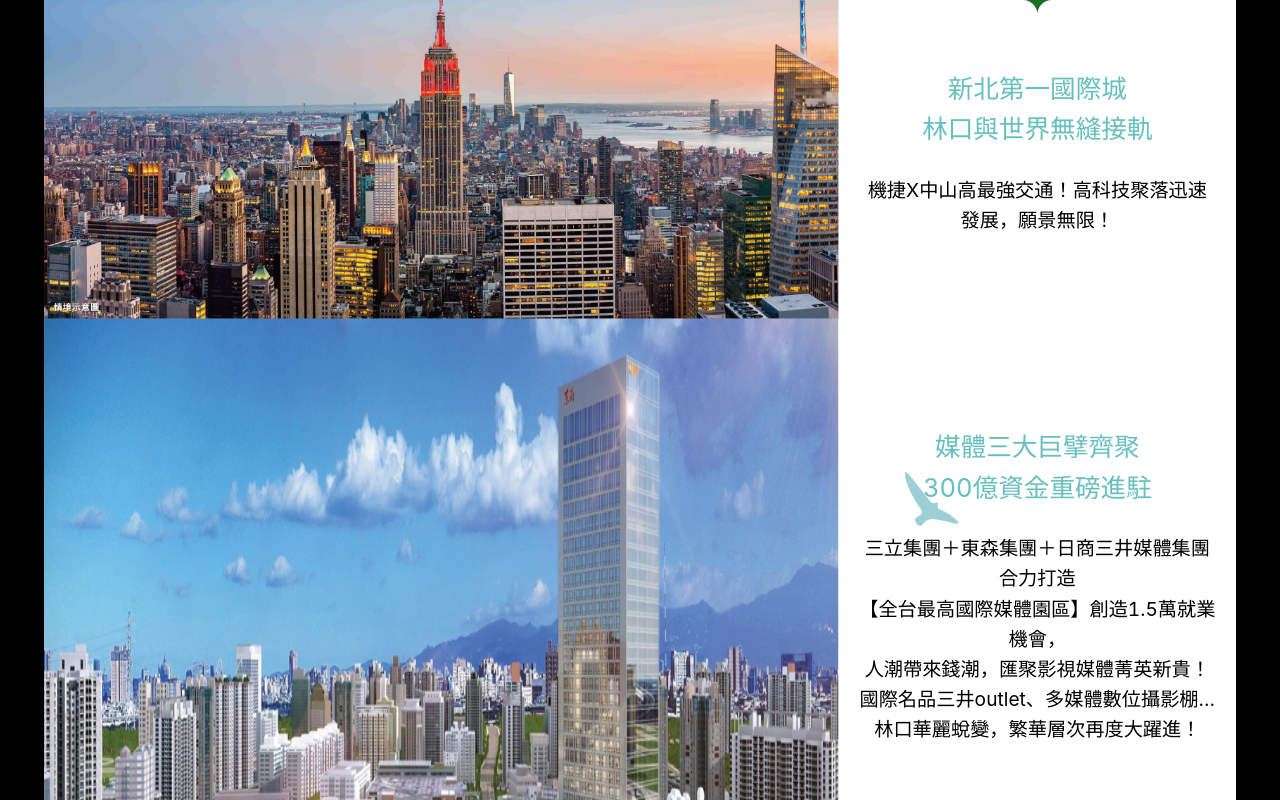
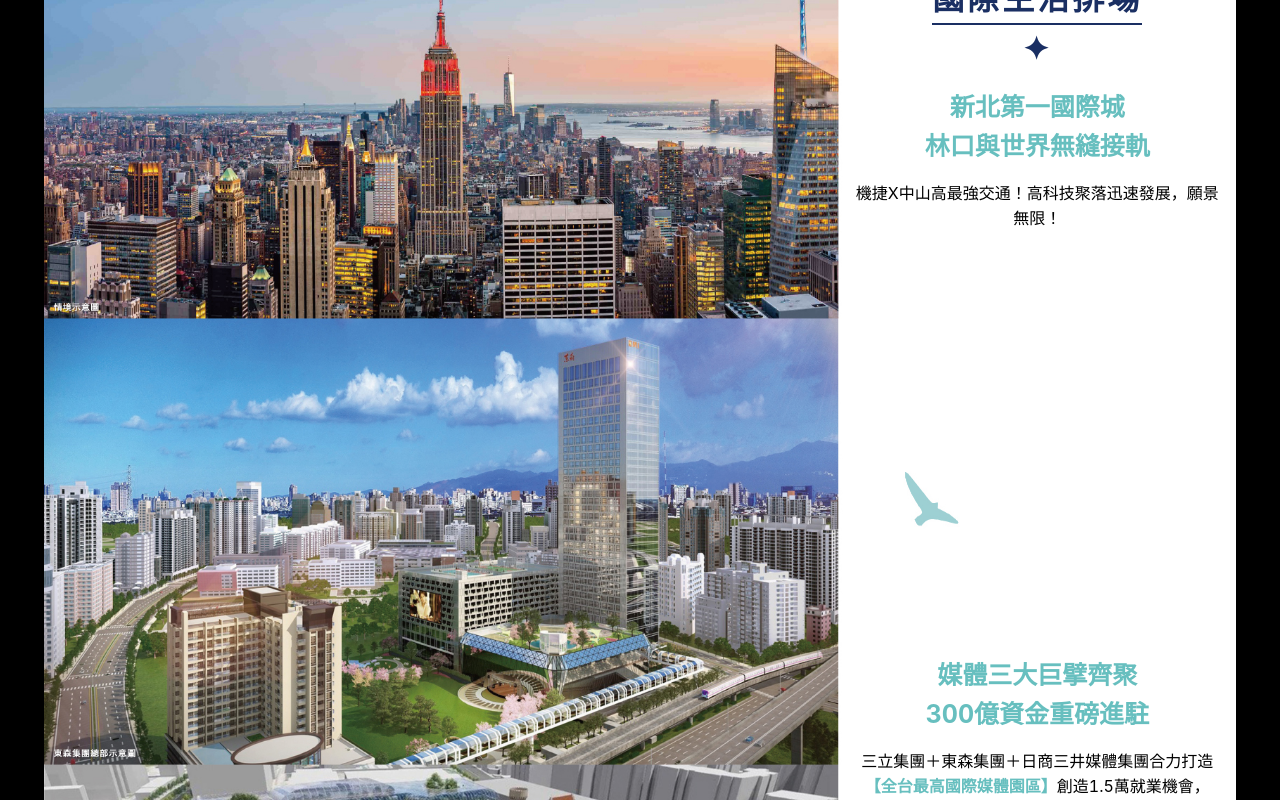
Before and after one commit to Tuna-Shih/lanhai, a React app: page / in a window 1280 px wide. Shown: the part 1020-1820 px from the top of the page. Built offline with nearby package versions, Linux system fonts and the light colour scheme.

Commit message:
feat: animationless

```diff
--- a/package.json
+++ b/package.json
@@ -51,6 +51,7 @@
     "react-app-polyfill": "^1.0.6",
     "react-dev-utils": "^10.2.1",
     "react-dom": "^16.13.1",
+    "react-visibility-sensor": "^5.1.1",
     "resolve": "1.15.0",
     "resolve-url-loader": "3.1.1",
     "sass-loader": "8.0.2",
--- a/src/App.js
+++ b/src/App.js
@@ -4,98 +4,178 @@ import 'antd/dist/antd.css';
 import './App.less';
 import FormList from './formList.js';
 import { v4 as uuidv4 } from 'uuid';
+import VisibilitySensor from 'react-visibility-sensor';
 
 const { Header, Content, Footer } = Layout;
 const { Link } = Anchor;
 
+const onChange = isVisible => {
+  console.log('Element is now %s', isVisible ? 'visible' : 'hidden');
+};
 const someImages = [
   {
+    id: uuidv4(),
     leftImages: [require('./leftImages/1.jpg')],
     rightImages: [require('./rightImages/1.jpg')],
-    title: ['國際生活排場', '✦'],
-    subTitle: ['新北第一國際城', '林口與世界無縫接軌'],
-    article: ['機捷X中山高最強交通！高科技聚落迅速發展，願景無限！']
+    title: ['國際生活排場', '✦'].map(text => ({
+      id: uuidv4(),
+      text
+    })),
+    subTitle: ['新北第一國際城', '林口與世界無縫接軌'].map(text => ({
+      id: uuidv4(),
+      text
+    })),
+    article: ['機捷X中山高最強交通！高科技聚落迅速發展，願景無限！'].map(
+      text => ({
+        id: uuidv4(),
+        text
+      })
+    )
   },
   {
+    id: uuidv4(),
     leftImages: [require('./leftImages/2.jpg'), require('./leftImages/3.jpg')],
     rightImages: [
       require('./rightImages/2.jpg'),
       require('./rightImages/3.jpg')
     ],
-    title: [''],
-    subTitle: ['媒體三大巨擘齊聚', '300億資金重磅進駐'],
+    title: [].map(text => ({
+      id: uuidv4(),
+      text
+    })),
+    subTitle: ['媒體三大巨擘齊聚', '300億資金重磅進駐'].map(text => ({
+      id: uuidv4(),
+      text
+    })),
     article: [
       '三立集團＋東森集團＋日商三井媒體集團合力打造',
-      '【全台最高國際媒體園區】創造1.5萬就業機會，',
+      ['【全台最高國際媒體園區】', '創造1.5萬就業機會，'].map(txt => ({
+        id: uuidv4(),
+        txt
+      })),
       '人潮帶來錢潮，匯聚影視媒體菁英新貴！',
       '國際名品三井outlet、多媒體數位攝影棚…',
       '林口華麗蛻變，繁華層次再度大躍進！'
-    ]
+    ].map(text => ({
+      id: uuidv4(),
+      text
+    }))
   },
   {
+    id: uuidv4(),
     leftImages: [require('./leftImages/4.jpg')],
     rightImages: [require('./rightImages/4.jpg')],
-    title: ['高速交通網', '✦'],
-    subTitle: ['機捷線上含金量最高A9站', '國門速速切換'],
+    title: ['高速交通網', '✦'].map(text => ({
+      id: uuidv4(),
+      text
+    })),
+    subTitle: ['機捷線上含金量最高A9站', '國門速速切換'].map(text => ({
+      id: uuidv4(),
+      text
+    })),
     article: [
       '機捷時速110里承載國門幸福！',
       '自2017開通後串接桃園國際機場、',
       '北北桃核心圈，創造林口巨觀移民風潮！',
       '一卡皮箱輕鬆走跳國際，365天展望世界輕鬆穿梭，',
       '全台最具國際檔次世界城市就在這！'
-    ]
+    ].map(text => ({
+      id: uuidv4(),
+      text
+    }))
   },
   {
+    id: uuidv4(),
     leftImages: [require('./leftImages/5.jpg'), require('./leftImages/6.jpg')],
     rightImages: [
       require('./rightImages/5.jpg'),
       require('./rightImages/6.jpg')
     ],
-    title: ['國際購物城', '✦'],
-    subTitle: ['雙影城雙百貨', '直抵繁華時尚赴宴'],
+    title: ['國際購物城', '✦'].map(text => ({
+      id: uuidv4(),
+      text
+    })),
+    subTitle: ['雙影城雙百貨', '直抵繁華時尚赴宴'].map(text => ({
+      id: uuidv4(),
+      text
+    })),
     article: [
       '三井二期再開發，佔地2.75公頃！',
       '與一期共同複製北市信義商圈繁榮盛景，',
       '時尚採購由你獨享；威秀＋國賓雙影城，',
       '下班輕鬆來部午夜場，搶第一手院線，享樂絕不打烊！'
-    ]
+    ].map(text => ({
+      id: uuidv4(),
+      text
+    }))
   },
   {
+    id: uuidv4(),
     leftImages: [require('./leftImages/7.jpg')],
     rightImages: [require('./rightImages/7.jpg')],
-    title: ['林口運動中心', '✦'],
-    subTitle: ['林口3000㎡最新雲端智能運動中心！'],
+    title: ['林口運動中心', '✦'].map(text => ({
+      id: uuidv4(),
+      text
+    })),
+    subTitle: ['林口3000㎡最新雲端智能運動中心！'].map(text => ({
+      id: uuidv4(),
+      text
+    })),
     article: [
       '2019年啟用，創造林口健康風潮，符奧運賽事標準的',
       '空氣槍練習空間、雲端智慧記錄運動歷程、科技連線競賽功能，',
       '最新最多元設備讓健康自然跟你走！'
-    ]
+    ].map(text => ({
+      id: uuidv4(),
+      text
+    }))
   },
   {
+    id: uuidv4(),
     leftImages: [require('./leftImages/8.jpg')],
     rightImages: [require('./rightImages/8.jpg')],
-    title: ['看山看海 繁華享清境', '✦'],
-    subTitle: ['林口稀有城市海景，獻給懂生活的您'],
+    title: ['看山看海 繁華享清境', '✦'].map(text => ({
+      id: uuidv4(),
+      text
+    })),
+    subTitle: ['林口稀有城市海景，獻給懂生活的您'].map(text => ({
+      id: uuidv4(),
+      text
+    })),
     article: [
       '居城市中心難得見山海美景，',
       '【三發嵐海】左攬繁華右享清靜境，',
       '離塵不離城休閒氧森生活學。遠眺山巒疊起，',
       '高處望海岸碧藍，將一切美好盡收眼底，',
       '人在家中被美景融化，幸福的不可置信。'
-    ]
+    ].map(text => ({
+      id: uuidv4(),
+      text
+    }))
   },
   {
+    id: uuidv4(),
     leftImages: [require('./leftImages/9.jpg')],
     rightImages: [require('./rightImages/9.jpg')],
-    title: ['無限棟距', '✦'],
-    subTitle: ['一望無際棟距無限', '山海美景是自然的窗簾'],
+    title: ['無限棟距', '✦'].map(text => ({
+      id: uuidv4(),
+      text
+    })),
+    subTitle: ['一望無際棟距無限', '山海美景是自然的窗簾'].map(text => ({
+      id: uuidv4(),
+      text
+    })),
     article: [
       '開窗見綠大地，享受極致採光自然風，',
       '無限棟距的高隱私空間，擁有自己專屬的廣闊視野天地，',
       '看高、看遠、看見不一樣的精采人生！'
-    ]
+    ].map(text => ({
+      id: uuidv4(),
+      text
+    }))
   },
   {
+    id: uuidv4(),
     leftImages: [
       require('./leftImages/10.jpg'),
       require('./leftImages/11.jpg')
@@ -104,8 +184,17 @@ const someImages = [
       require('./rightImages/10.jpg'),
       require('./rightImages/11.jpg')
     ],
-    title: ['三發地產真工藝', '大師陣容傾心打造', '✦'],
-    subTitle: ['三發地產精工藝．締造好宅輝煌史', '三發地產企業六大堅持'],
+    title: ['三發地產真工藝', '大師陣容傾心打造', '✦'].map(text => ({
+      id: uuidv4(),
+      text
+    })),
+    subTitle: ['三發地產精工藝．締造好宅輝煌史', '三發地產企業六大堅持'].map(
+      text => ({
+        id: uuidv4(),
+        text
+      })
+    ),
+
     article: [
       '音樂文創',
       '攜手金革唱片，用音樂與建築創造生活新態度',
@@ -119,61 +208,122 @@ const someImages = [
       '嚴選高品質建築材料，用心把關，值得您信賴',
       '安心保固',
       '以責任感實踐品牌承諾，由內而外維護您的家'
-    ]
+    ].map(text => ({
+      id: uuidv4(),
+      text
+    }))
   },
   {
+    id: uuidv4(),
     leftImages: [require('./leftImages/12.jpg')],
     rightImages: [require('./rightImages/12.jpg')],
-    title: [],
-    subTitle: ['建築設計', 'MAG玫格・ 張家豪建築師'],
+    title: [].map(text => ({
+      id: uuidv4(),
+      text
+    })),
+    subTitle: ['建築設計', 'MAG玫格・ 張家豪建築師'].map(text => ({
+      id: uuidv4(),
+      text
+    })),
     article: [
       '將音樂的美 鋪陳在建築形體上',
       '透過設計 讓建築產生美的旋律',
-      '代表作品',
-      '〔台北〕 東京MIDTOWN',
-      '〔台北〕 大直豐滙',
-      '〔台中〕 Rich 19'
-    ]
+      '──── 代表作品 ────',
+      ['〔台北〕', '東京MIDTOWN'].map(txt => ({
+        id: uuidv4(),
+        txt
+      })),
+      ['〔台北〕', ' 大直豐滙'].map(txt => ({
+        id: uuidv4(),
+        txt
+      })),
+      ['〔台中〕', ' Rich 19'].map(txt => ({
+        id: uuidv4(),
+        txt
+      }))
+    ].map(text => ({
+      id: uuidv4(),
+      text
+    }))
   },
   {
+    id: uuidv4(),
     leftImages: [require('./leftImages/13.jpg')],
     rightImages: [require('./rightImages/13.jpg')],
-    title: [],
-    subTitle: ['景觀設計', 'GARDEN 老圃景觀設計'],
+    title: [].map(text => ({
+      id: uuidv4(),
+      text
+    })),
+    subTitle: ['景觀設計', 'GARDEN 老圃景觀設計'].map(text => ({
+      id: uuidv4(),
+      text
+    })),
     article: [
       '「老圃」耕耘的，不僅是土地，也是人文精神，',
       '而「老圃」秉持的，不僅是忠誠勤懇、敬業力行的態度，',
       '也是文化傳承、永續創新的服務理念',
-      '代表作品',
-      '〔台北〕 東方文華',
-      '〔桃園〕  華泰名品城 ',
-      '〔台北〕  吉美璞立'
-    ]
+      '──── 代表作品 ────',
+      ['〔台北〕', '東方文華'].map(txt => ({
+        id: uuidv4(),
+        txt
+      })),
+      ['〔桃園〕', '華泰名品城'].map(txt => ({
+        id: uuidv4(),
+        txt
+      })),
+      ['〔台北〕', '吉美璞立'].map(txt => ({
+        id: uuidv4(),
+        txt
+      }))
+    ].map(text => ({
+      id: uuidv4(),
+      text
+    }))
   },
   {
+    id: uuidv4(),
     leftImages: [require('./leftImages/14.jpg')],
     rightImages: [require('./rightImages/14.jpg')],
-    title: ['15大項飯店級公設', '✦'],
-    subTitle: ['全齡度假社區．15大項飯店級公設'],
+    title: ['15大項飯店級公設', '✦'].map(text => ({
+      id: uuidv4(),
+      text
+    })),
+    subTitle: ['全齡度假社區．15大項飯店級公設'].map(text => ({
+      id: uuidv4(),
+      text
+    })),
     article: [
       '誰說首購不能住飯店宅！三發地產精湛的規劃功力，',
       '打造【三發嵐海】住戶專屬餐飲服務、健身房、美人SPA池、',
       '閱覽室、露天花園等十五大項度假單元，',
       '如此輕盈的價格，卻可輕鬆入住高規格的休閒俱樂部設施，',
       '令人愛上回家的每一天。'
-    ]
+    ].map(text => ({
+      id: uuidv4(),
+      text
+    }))
   },
   {
+    id: uuidv4(),
     leftImages: [require('./leftImages/15.jpg')],
     rightImages: [require('./rightImages/15.jpg')],
-    title: [],
-    subTitle: ['完美高坪效格局，買一房多賺一房'],
+    title: [].map(text => ({
+      id: uuidv4(),
+      text
+    })),
+    subTitle: ['完美高坪效格局，買一房多賺一房'].map(text => ({
+      id: uuidv4(),
+      text
+    })),
     article: [
       '青年買房不困難，三發地產挺你成家，',
       '有感輕鬆購！【三發嵐海】完美格局超犯規的超高C/P值空間，',
       '買一賺一，讓您幸福都翻倍，',
       '減擔的1房價享受2房空間！輕鬆成家就趁現在！'
-    ]
+    ].map(text => ({
+      id: uuidv4(),
+      text
+    }))
   }
 ];
 
@@ -206,14 +356,18 @@ const App = () => {
             />
           </div>
           {someImages.map(
-            ({ leftImages, rightImages, title, subTitle, article }) => (
-              <div key={uuidv4()}>
+            ({ id, leftImages, rightImages, title, subTitle, article }) => (
+              <div key={id}>
                 <Row>
                   <Col sm={16} xs={24} className="left">
                     {leftImages.map(image => (
                       <img
                         key={image}
-                        className="left-image"
+                        className={
+                          leftImages.length === 2
+                            ? 'left-image-2'
+                            : 'left-image-1'
+                        }
                         src={image}
                         alt=""
                       />
@@ -239,32 +393,47 @@ const App = () => {
                         )
                       )}
                     </div>
+                    <VisibilitySensor onChange={onChange}>
                       <div className="text">
-                      <p className="right-title">
+                        <p className="XD">
                           {title.map(element => (
-                          <span>
-                            {element}
+                            <span key={element.id} className="right-title">
+                              {element.text}
                               <br />
                             </span>
                           ))}
                         </p>
-                      <p className="right-subTitle">
+                        <p>
                           {subTitle.map(element => (
-                          <span>
-                            {element}
+                            <span key={element.id} className="right-subTitle">
+                              {element.text}
                               <br />
                             </span>
                           ))}
                         </p>
-                      <p className="right-article">
-                        {article.map(element => (
-                          <span>
-                            {element}
+                        <p>
+                          {article.map(element =>
+                            element.text instanceof Array ? (
+                              <span key={element.id} className="right-article">
+                                {element.text.map(e => (
+                                  <span
+                                    key={e.id}
+                                    className="right-article-color">
+                                    {e.txt}
+                                  </span>
+                                ))}
                                 <br />
                               </span>
-                        ))}
+                            ) : (
+                              <span key={element.id} className="right-article">
+                                {element.text}
+                                <br />
+                              </span>
+                            )
+                          )}
                         </p>
                       </div>
+                    </VisibilitySensor>
                   </Col>
                 </Row>
               </div>
--- a/src/App.less
+++ b/src/App.less
@@ -25,17 +25,12 @@
             display: none;
           }
 
-          .ant-anchor-link-title.ant-anchor-link-title-active {
-            color: white;
-            font-size: 20px;
-            padding-top: 10px;
-            right: 10px;
-          }
-
           .ant-anchor-link-title {
             color: white;
             font-size: 20px;
-            right: 10px;
+            right: 0px;
+            font-weight: bold;
+            padding: 10px 0px 0px 0px;
           }
         }
       }
@@ -57,9 +52,13 @@
       .left {
         position: relative;
 
-        .left-image {
+        .left-image-1 {
           width: 100%;
           height: 100%;
+        }
+        .left-image-2 {
+          width: 100%;
+          height: 50%;
         }
       }
 
@@ -83,23 +82,95 @@
         }
 
         .text {
+          position: relative;
+          margin: 0px 10px 0px 10px;
+          height: 100%;
           text-align: center;
-          position: relative;
-          margin: 10px 20px 10px 20px;
+          display: flex;
+          flex-direction: column;
+          align-items: center;
+          justify-content: center;
+
+          -webkit-animation: fadein 5s; /* Safari, Chrome and Opera > 12.1 */
+          -moz-animation: fadein 5s; /* Firefox < 16 */
+          -ms-animation: fadein 5s; /* Internet Explorer */
+          -o-animation: fadein 5s; /* Opera < 12.1 */
+          animation: fadein 5s;
 
           .right-title {
-            color: #1a6f23;
-            font-size: 3vw;
+            color: #1a2f63;
+            font-size: 32px;
+            font-weight: bold;
+            letter-spacing: 3px;
+
+            &:nth-last-child(2) {
+              border-bottom: 2px solid;
+              padding-bottom: 5px;
+            }
           }
 
           .right-subTitle {
             color: #67bfbf;
-            font-size: 2vw;
+            font-size: 25px;
+            font-weight: bold;
+            animation-delay: 10s;
           }
 
           .right-article {
             color: black;
-            font-size: 1.5vw;
+            font-size: 16px;
+            animation-delay: 15s;
+
+            .right-article-color:first-child {
+              color: #67bfbf;
+              font-weight: bold;
+            }
+          }
+        }
+      }
+
+      :nth-child(2) {
+        .center {
+          :nth-child(3) {
+            :nth-child(2) {
+              .right-article-color:first-child {
+                color: #1a2f63;
+                font-weight: bold;
+              }
+            }
+          }
+        }
+      }
+
+      :nth-child(9) {
+        .center {
+          :nth-child(3) {
+            :nth-child(odd) {
+              font-weight: bold;
+              font-size: 18px;
+            }
+          }
+        }
+      }
+
+      :nth-child(10) {
+        .center {
+          :nth-child(3) {
+            :nth-child(n + 3) {
+              font-weight: bold;
+              font-size: 20px;
+            }
+          }
+        }
+      }
+
+      :nth-child(11) {
+        .center {
+          :nth-child(3) {
+            :nth-child(n + 4) {
+              font-weight: bold;
+              font-size: 20px;
+            }
           }
         }
       }
@@ -140,3 +211,62 @@
     }
   }
 }
+
+@keyframes fadein {
+  from {
+    opacity: 0;
+    top: 20%;
+  }
+  to {
+    opacity: 1;
+    top: 0%;
+  }
+}
+
+/* Firefox < 16 */
+@-moz-keyframes fadein {
+  from {
+    opacity: 0;
+    top: 20%;
+  }
+  to {
+    opacity: 1;
+    top: 0%;
+  }
+}
+
+/* Safari, Chrome and Opera > 12.1 */
+@-webkit-keyframes fadein {
+  from {
+    opacity: 0;
+    top: 20%;
+  }
+  to {
+    opacity: 1;
+    top: 0%;
+  }
+}
+
+/* Internet Explorer */
+@-ms-keyframes fadein {
+  from {
+    opacity: 0;
+    top: 20%;
+  }
+  to {
+    opacity: 1;
+    top: 0%;
+  }
+}
+
+/* Opera < 12.1 */
+@-o-keyframes fadein {
+  from {
+    opacity: 0;
+    top: 20%;
+  }
+  to {
+    opacity: 1;
+    top: 0%;
+  }
+}
```
Also changed, not shown: 1 other file (tests, documents, lock files or other folders). Lines whose indentation alone changed are shown as unchanged.
